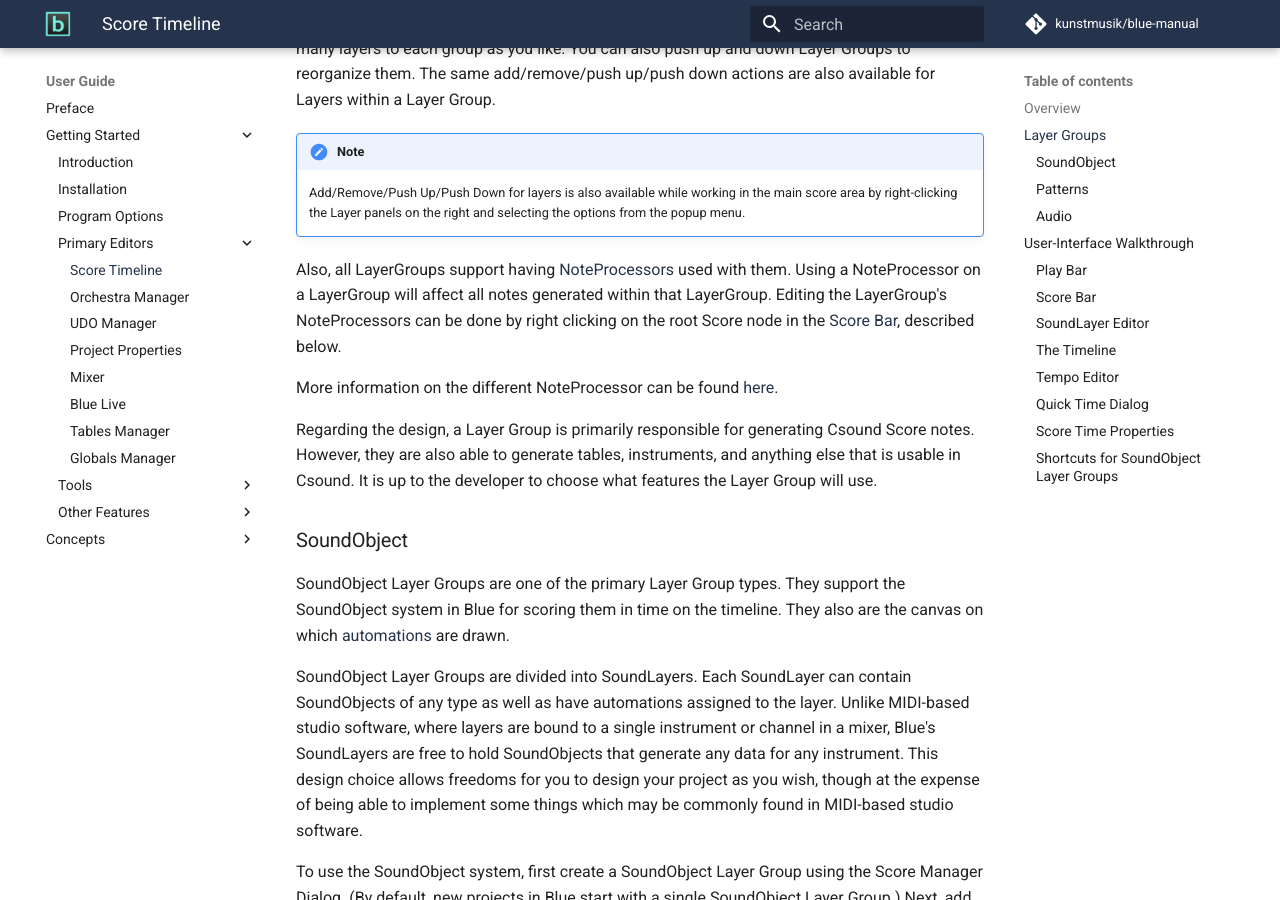
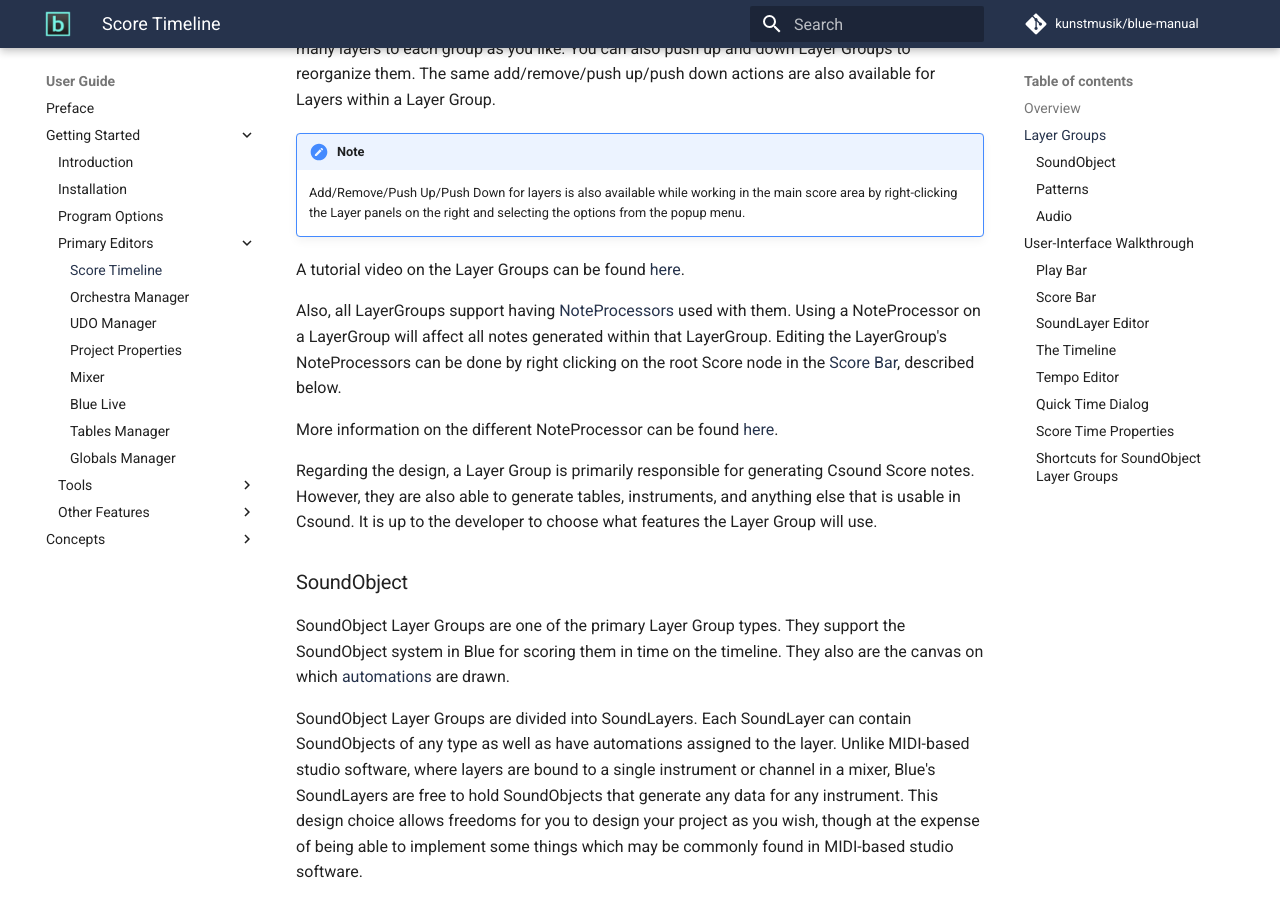
Before and after one commit to kunstmusik/blue-manual, an MkDocs documentation site: the page built from docs/users/gettingStarted/primaryEditors/scoreTimeline.md, in a window 1280 px wide and 900 px high, scrolled down 1144 px. Built offline with MkDocs 1.6.1 and Material for MkDocs 9.7.7, drawn with Linux system fonts in a browser that asks for light colours; comment, search, counter and statistics services are not loaded.

```diff
--- a/docs/users/gettingStarted/primaryEditors/scoreTimeline.md
+++ b/docs/users/gettingStarted/primaryEditors/scoreTimeline.md
@@ -34,6 +34,9 @@
     Add/Remove/Push Up/Push Down for layers is also available while working
     in the main score area by right-clicking the Layer panels on the right
     and selecting the options from the popup menu.
+
+A tutorial video on the Layer Groups can be found
+[here](https://www.youtube.com/watch?v=O2QkPMP0Rrc&t=319s).
 
 Also, all LayerGroups support having [NoteProcessors](../../../reference/noteProcessors/top)
 used with them. Using a NoteProcessor on a LayerGroup will affect all
```
